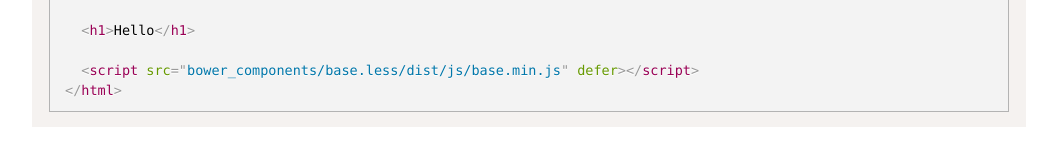
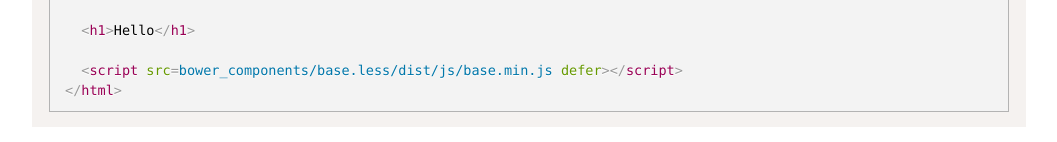
Before and after one commit to loonkwil/base.less, a website: page index.html in a window 1280 px wide. Shown: the part 371-513 px from the top of the page, without its empty margins (111-1168 px from the left). Drawn offline with Linux system fonts and the light colour scheme.

Commit message:
Fix typo

```diff
--- a/index.html
+++ b/index.html
@@ -24,7 +24,7 @@
 
   &lt;h1&gt;Hello&lt;/h1&gt;
 
-  &lt;script src="bower_components/base.less/dist/js/base.min.js" defer&gt;&lt;/script&gt;
+  &lt;script src=bower_components/base.less/dist/js/base.min.js defer&gt;&lt;/script&gt;
 &lt;/html&gt;</code></pre>
 
     <h1>Grid system</h1>
```
